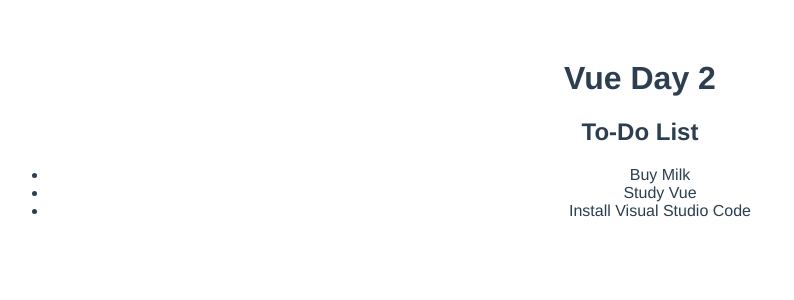
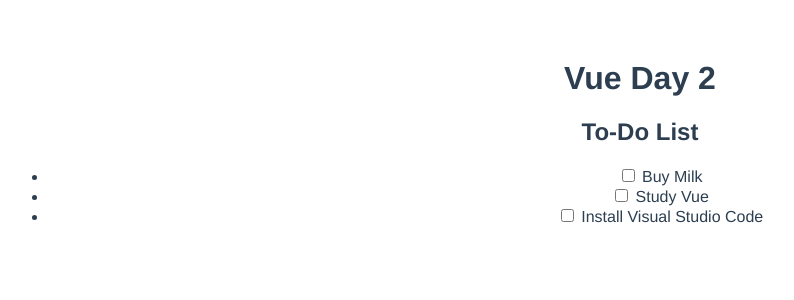
Before and after one commit to WarrenUhrich/vue-todo, a Vue app: page / in a window 1280 px wide. Shown: the top 300 px of the page, without its empty margins (0-794 px from the left). Built offline with nearby package versions, Linux system fonts and the light colour scheme.

Commit message:
Add  example: 'completeTodo'.

```diff
--- a/src/components/Todo.vue
+++ b/src/components/Todo.vue
@@ -1,6 +1,7 @@
 <template>
-  <li v-if="!completed">
-    {{ task }}
+  <li v-if="!todo.completed">
+    <input type="checkbox" v-on:click="completeTodo( todo )">
+    {{ todo.task }}
   </li>
 </template>
 
@@ -8,9 +9,13 @@
   export default {
     name: 'Todo',
     props: [
-      'task',
-      'completed'
-    ]
+      'todo'
+    ],
+    methods: {
+      completeTodo ( todo ) {
+        this.$emit( 'complete-todo', todo );
+      }
+    }
   }
 </script>
 
--- a/src/components/TodoList.vue
+++ b/src/components/TodoList.vue
@@ -2,7 +2,7 @@
   <section>
     <h2>To-Do List</h2>
     <ul>
-      <Todo v-for="todo in todos" :key="todo.task" :task="todo.task" :completed="todo.completed" />
+      <Todo v-for="todo in todos" :key="todo.task" :todo="todo" v-on:complete-todo="completeTodo" />
     </ul>
   </section>
 </template>
@@ -36,6 +36,12 @@
           }
         ]
       }
+    },
+    methods: {
+      completeTodo ( todo ) {
+        const todoIndex = this.todos.indexOf( todo );
+        this.todos[todoIndex].completed = true;
+      }
     }
   }
 </script>
```
